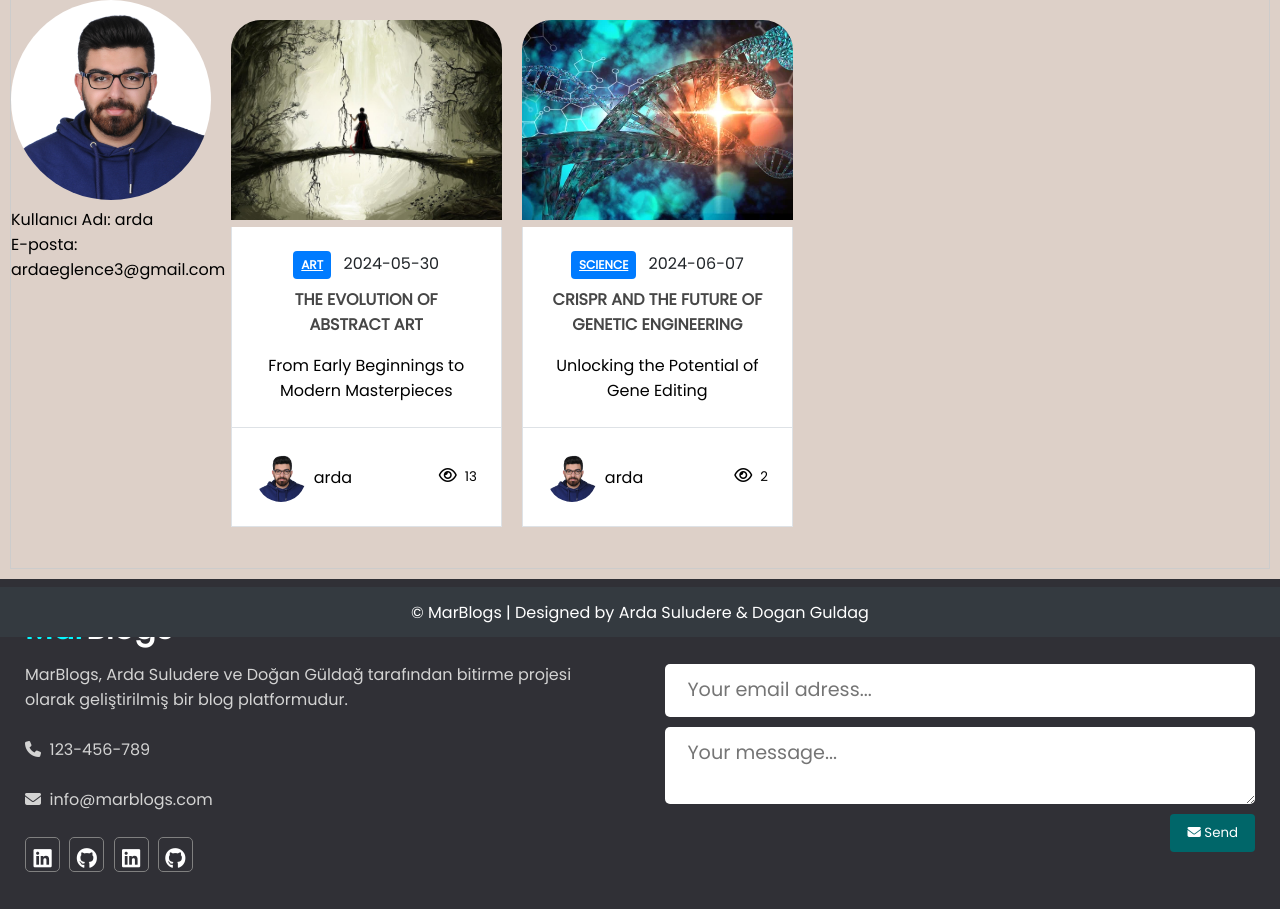
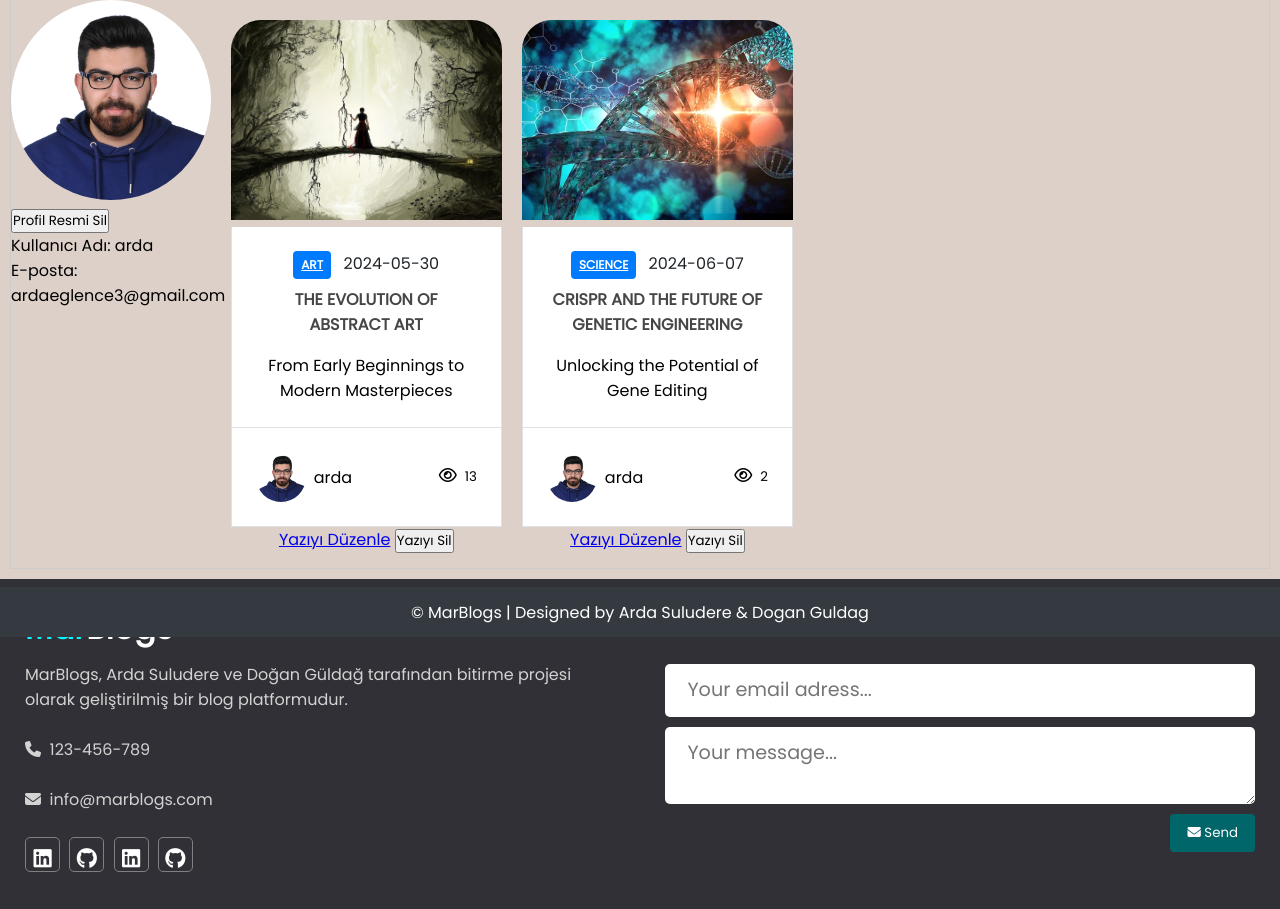
Before and after one commit to ArdaBaranSuludere/bitirme-projesi, a Flask app: page /myProfile in a window 1280 px wide. Shown: the part 163-1072 px from the top of the page. Run offline with Flask 3, Linux system fonts and the light colour scheme; a user stored in the database is signed in; data comes from the database, SQL or seed files in the repository.

Commit message:
delete-photo-button and edit-delete post funcs

```diff
--- a/app/templates/myProfile.html
+++ b/app/templates/myProfile.html
@@ -1,14 +1,18 @@
-<!-- myProfile.html -->
-{% extends 'base.html' %} {% block title %} My Profile {% endblock %}
+{% extends 'base.html' %}
+{% block title %} My Profile {% endblock %}
 {% block content %}
 
 <div class="container" style="display: flex;">
     <div class="row">
         <div class="profile">
             <div class="profile-image">
+                {% if user.photograph %}
+                <img class="author-my-photo mr-2" src="{{ url_for('static', filename='assets/images/user-images/' + user.username + '.jpg') }}" width="200" height="200" alt="Profil Resmi" />
 
-                {% if user.photograph %}
-                <img class="author-my-photo mr-2" src="{{ url_for('static', filename='assets/images/user-images/' + current_user.username + '.jpg') }}" width="200" height="200" alt="Profil Resmi" />
+                <!-- Profil resmi silme butonu -->
+                <form action="{{ url_for('delete_profile_image') }}" method="POST">
+                    <button type="submit">Profil Resmi Sil</button>
+                </form>
 
                 {% else %}
                 <img src="{{ url_for('static', filename='assets/images/default.jpg') }}" alt="Varsayılan Resim" class="img-fluid">
@@ -19,12 +23,10 @@
                     <button type="submit">Profil Resmi Yükle</button>
                 </form>
                 {% endif %}
-
                 <p>Kullanıcı Adı: {{ user.username }}</p>
                 <p>E-posta: {{ user.email }}</p>
             </div>
         </div>
-
         <div class="col-lg-10">
             <div class="col-lg-10">
                 {% for blog in user_blogs %}
@@ -47,6 +49,10 @@
                             <small class="blog-views"><i class="far fa-eye mr-2"></i>{{blog.views}}</small>
                         </div>
                     </div>
+                    <a href="{{ url_for('edit_blog', blog_id=blog.id) }}" class="btn btn-secondary mt-2">Yazıyı Düzenle</a>
+                    <form action="{{ url_for('delete_blog', blog_id=blog.id) }}" method="POST" style="display: inline;">
+                        <button type="submit" class="btn btn-danger mt-2">Yazıyı Sil</button>
+                    </form>
                 </div>
                 {% endfor %}
             </div>
@@ -54,4 +60,4 @@
     </div>
 </div>
 
-{% endblock %}
+{% endblock %}
```
Lines whose indentation alone changed are shown as unchanged.
